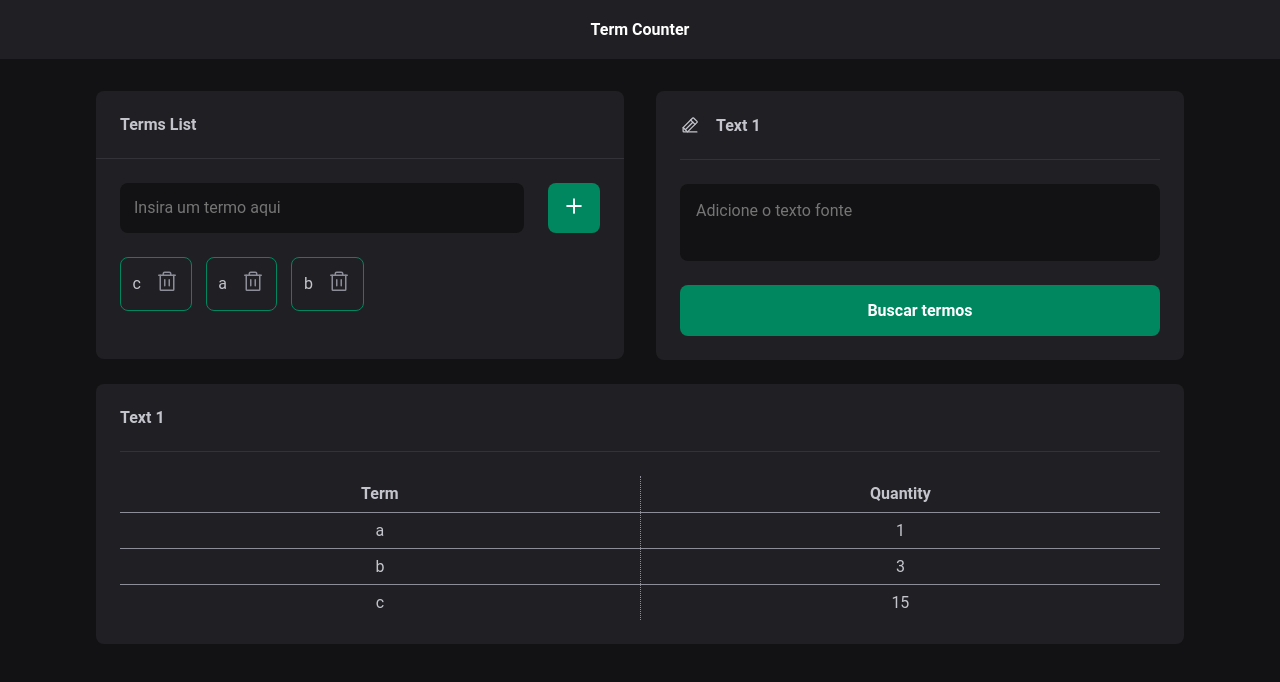
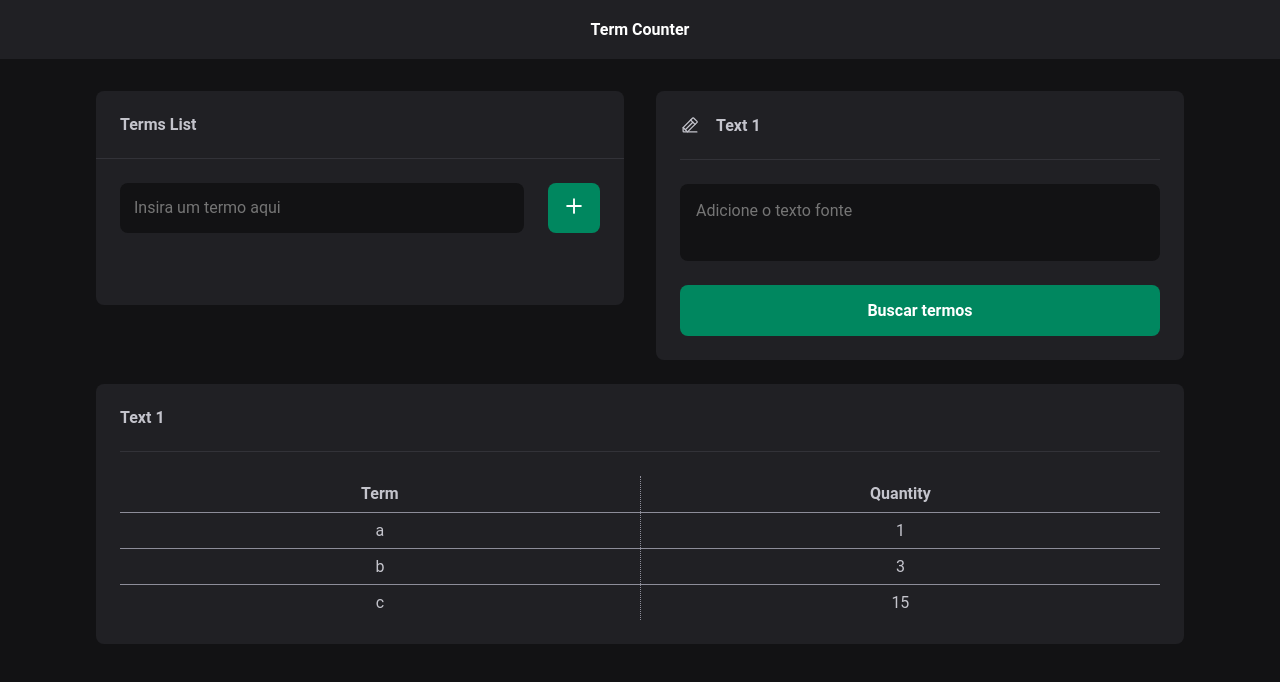
Before and after one commit to felipeourenato/term-counter, a React (Vite) app: page / in a window 1280 px wide. Shown: the top 682 px of the page. Built offline with nearby package versions, Linux system fonts and the light colour scheme.

Commit message:
Terms List Logic

```diff
--- /dev/null
+++ b/src/components/Term.jsx
@@ -0,0 +1,18 @@
+import { Trash } from 'phosphor-react';
+
+import styles from './Term.module.css';
+
+export function Term({ term, onExclude }) {
+  function handleOnExclude() {
+    onExclude(term);
+  }
+  return (
+    <div className={styles.term}>
+      {term}
+
+      <a onClick={handleOnExclude}>
+        <Trash size={24} />
+      </a>
+    </div>
+  );
+}
--- /dev/null
+++ b/src/components/Term.module.css
@@ -0,0 +1,22 @@
+.term {
+  padding: 0.725rem;
+  border: 1px solid var(--green-500);
+  border-radius: 8px;
+
+  display: flex;
+  align-items: center;
+  justify-content: space-between;
+  gap: 0.875rem;
+}
+
+.term a {
+  font-weight: bold;
+  color: var(--gray-400);
+  text-decoration: none;
+
+  transition: color 0.1s;
+}
+
+.term a:hover {
+  color: var(--red-500);
+}
--- a/src/components/TermsList.jsx
+++ b/src/components/TermsList.jsx
@@ -1,38 +1,55 @@
-import { Plus, Trash } from 'phosphor-react';
+import { useState } from 'react';
+import { Plus } from 'phosphor-react';
+
+import { Term } from './Term';
 
 import styles from './TermsList.module.css';
 
 export function TermsList() {
+  const [terms, setTerms] = useState([]);
+  const [inputValue, setInputValue] = useState('');
+
+  function handleInputChange(e) {
+    setInputValue(e.target.value);
+  }
+
+  function handleTermSubmit(e) {
+    e.preventDefault();
+    if (!inputValue) return;
+
+    if (terms?.map((t) => t.toLowerCase).includes(inputValue.toLowerCase)) {
+      alert('Termo já adicionado à lista');
+      return;
+    }
+
+    setTerms([...terms, inputValue]);
+    setInputValue('');
+  }
+
+  function handleOnExclude(term) {
+    setTerms(terms.filter((t) => t !== term));
+  }
+
   return (
     <div className={styles.termsList}>
       <strong>Terms List</strong>
 
       <div className={styles.termsContainer}>
-        <form>
-          <input type="text" placeholder="Insira um termo aqui" />
-          <button>
+        <form type="submit" onSubmit={handleTermSubmit}>
+          <input
+            value={inputValue}
+            onChange={handleInputChange}
+            type="text"
+            placeholder="Insira um termo aqui"
+          />
+          <button type="submit">
             <Plus size={20} weight="bold" />
           </button>
         </form>
         <div className={styles.termsView}>
-          <div className={styles.term}>
-            c
-            <a href="#">
-              <Trash size={24} />
-            </a>
-          </div>
-          <div className={styles.term}>
-            a
-            <a href="#">
-              <Trash size={24} />
-            </a>
-          </div>
-          <div className={styles.term}>
-            b
-            <a href="#">
-              <Trash size={24} />
-            </a>
-          </div>
+          {terms?.map((t) => (
+            <Term term={t} onExclude={handleOnExclude} />
+          ))}
         </div>
       </div>
     </div>
--- a/src/components/TermsList.module.css
+++ b/src/components/TermsList.module.css
@@ -54,26 +54,3 @@
   gap: 0.875rem;
   padding: 1.5rem 0;
 }
-
-.term {
-  padding: 0.725rem;
-  border: 1px solid var(--green-500);
-  border-radius: 8px;
-
-  display: flex;
-  align-items: center;
-  justify-content: space-between;
-  gap: 0.875rem;
-}
-
-.term a {
-  font-weight: bold;
-  color: var(--gray-400);
-  text-decoration: none;
-
-  transition: color 0.1s;
-}
-
-.term a:hover {
-  color: var(--red-500);
-}
```
